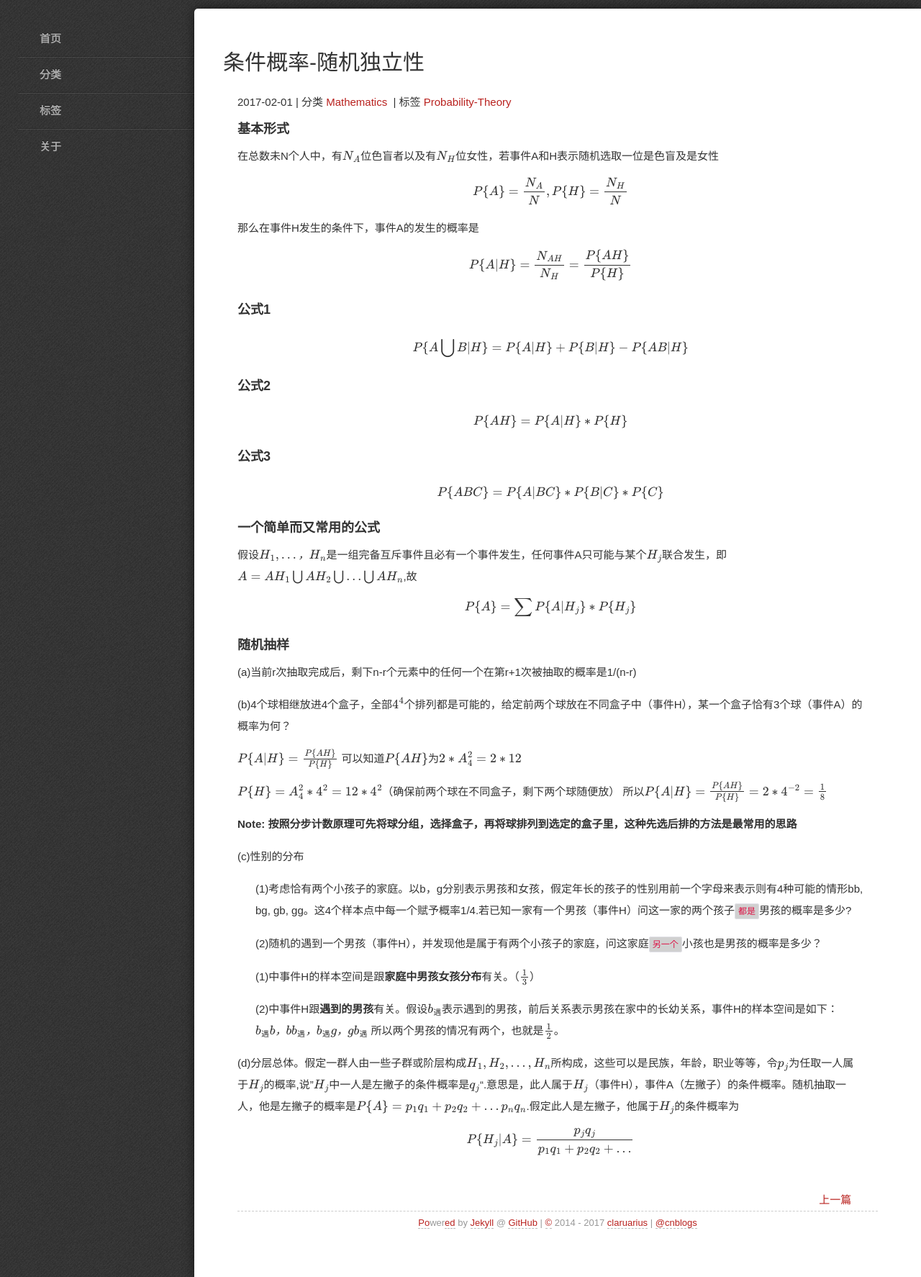
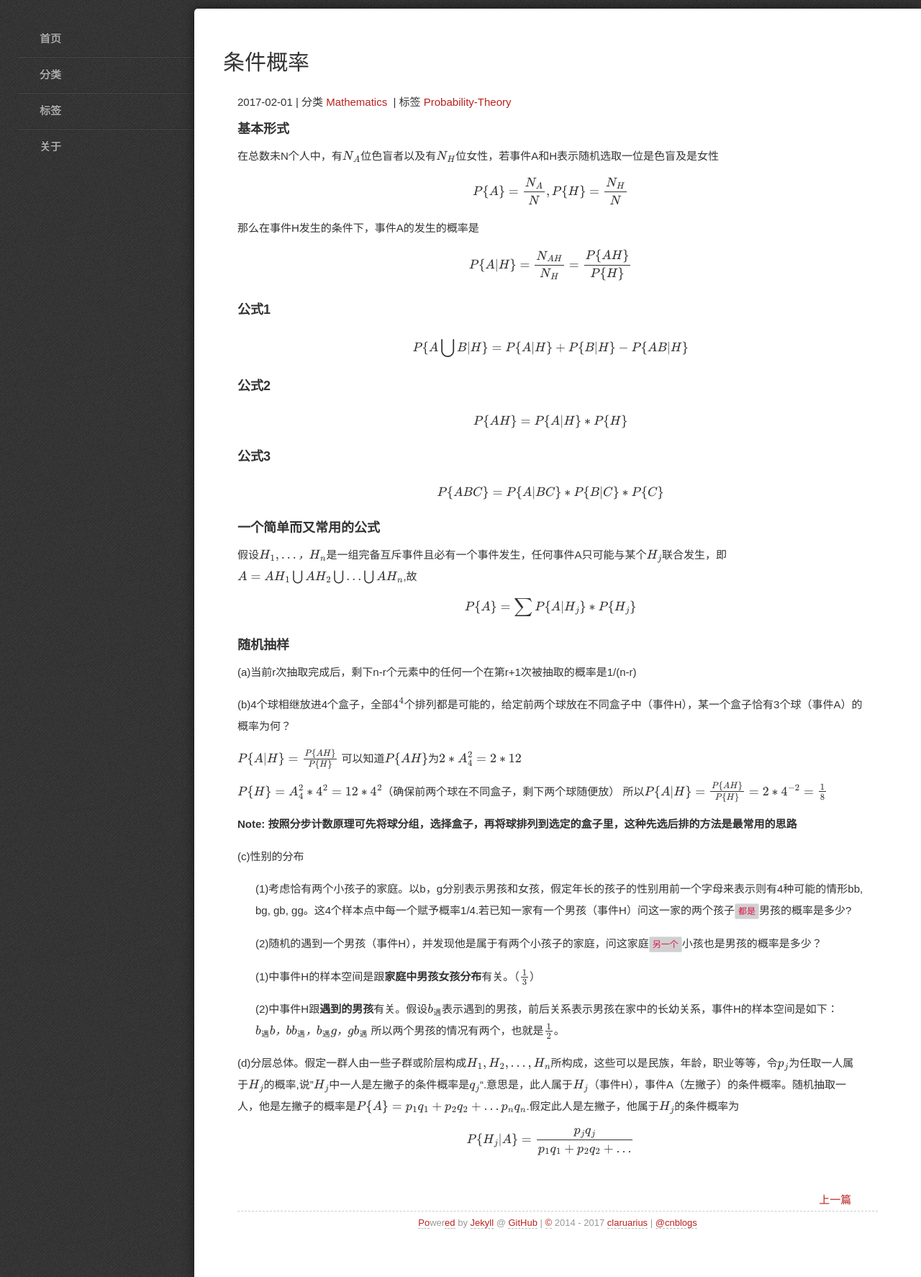
Before and after one commit to Claruarius/blog, a Jekyll site: the page built from _posts/2017-02-01-条件概率-随机独立性.md, in a window 1280 px wide. Shown: the whole page at 72% size. Built offline with Jekyll 4.4.1, drawn with Linux system fonts in a browser that asks for light colours; some web fonts are replaced; formulas are drawn with MathJax 3.

Commit message:
modify the title

```diff
--- a/_posts/2017-02-01-条件概率-随机独立性.md
+++ b/_posts/2017-02-01-条件概率-随机独立性.md
@@ -1,7 +1,7 @@
 ---
 date: 2017-02-01
 layout: post
-title: 条件概率-随机独立性
+title: 条件概率
 categories: Mathematics
 tags: Probability-Theory
 excerpt: 条件概率是概率论中一个基本工具
```
